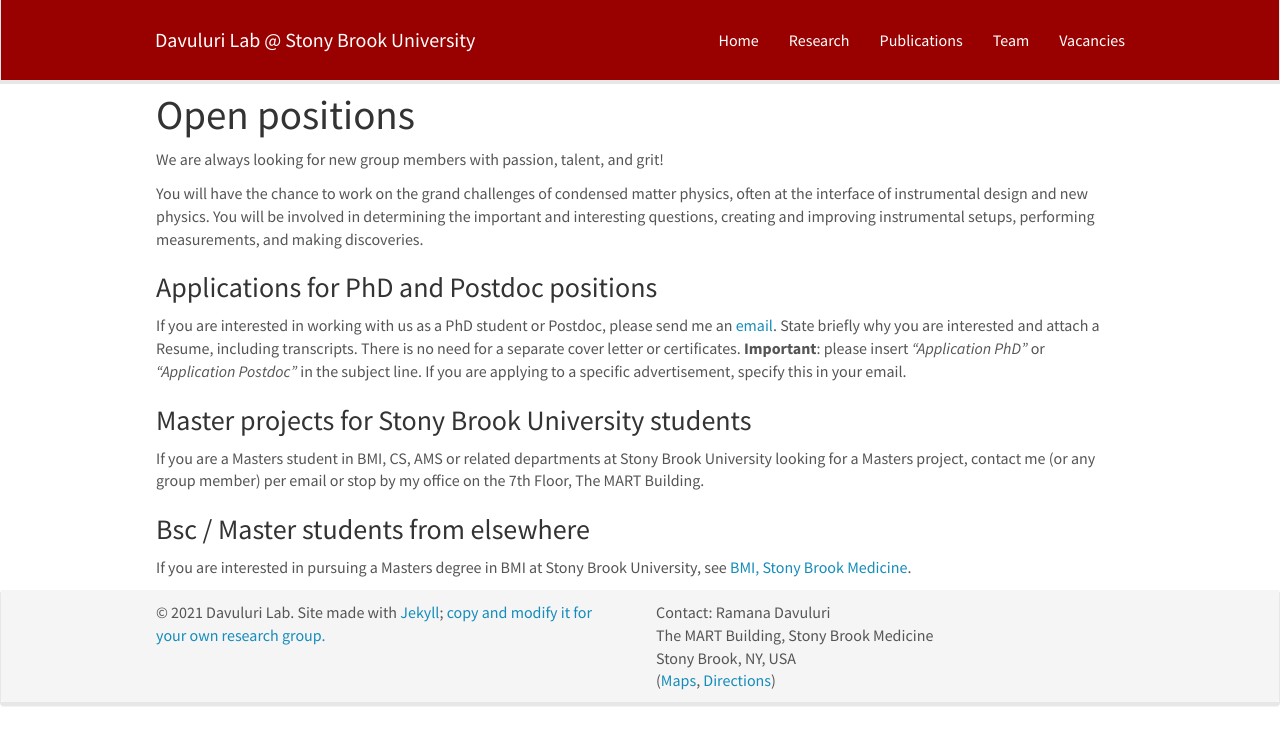
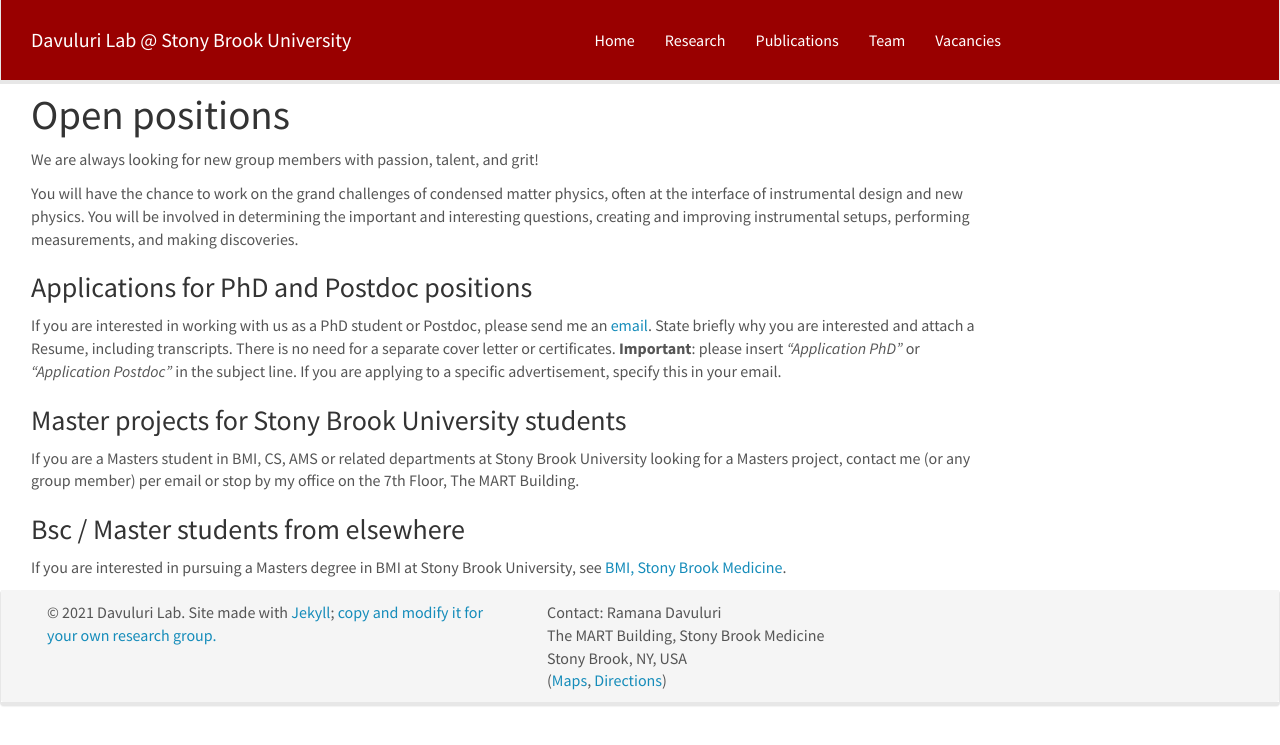
Before and after one commit to DavuluriLab/DavuluriLab.github.io, a Jekyll site: the page built from _pages/openings.md, in a window 1280 px wide. Shown: the top 745 px of the page. Built offline with Jekyll 4.4.1, drawn with Linux system fonts in a browser that asks for light colours; nearby versions of some CDN libraries.

Commit message:
Update main.scss

```diff
--- a/css/main.scss
+++ b/css/main.scss
@@ -41,8 +41,8 @@ firstp {
 }
 
 .container-fluid {
-  margin-right: auto;
-  margin-left: auto;
+  margin-right: 15px;
+  margin-left: 15px;
   max-width: 1000px; /* or 950px */
 }
 
```
